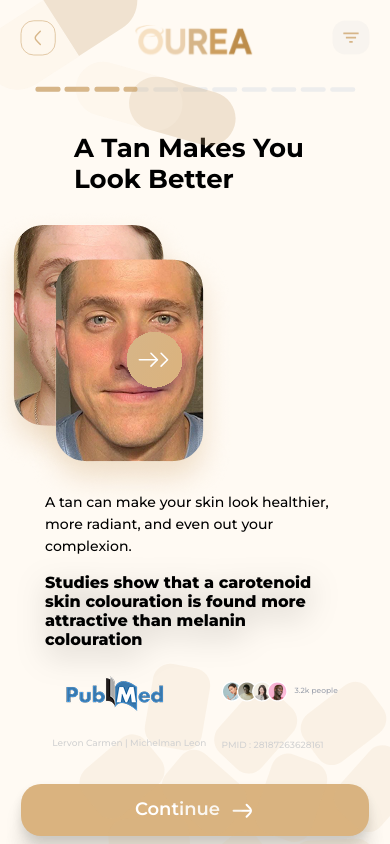
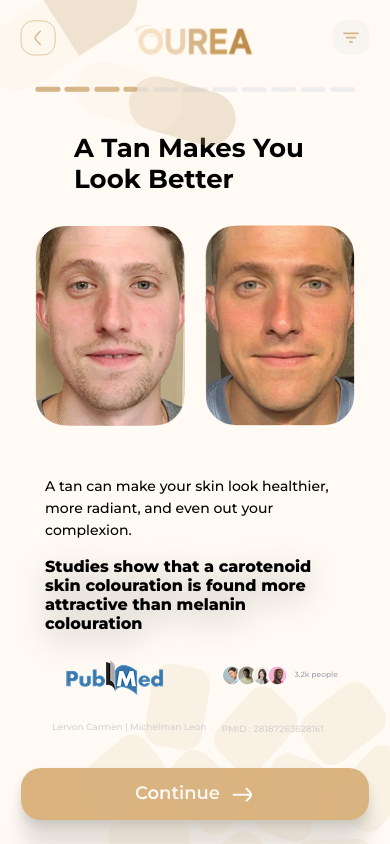
Before and after one commit to rakeshascoder/quiz, a React (Vite) app: page /Refference_info_screen in a window 390 px wide. Built offline with nearby package versions, Linux system fonts and the light colour scheme.

Commit message:
check button sapce

```diff
--- a/src/Components/Pages/Analyzing_screen.jsx
+++ b/src/Components/Pages/Analyzing_screen.jsx
@@ -10,7 +10,7 @@ const Analyzing_screen = () => {
             <div className="flex   items-center justify-center mt-[23px] ">
                 <Forward_Line_Icon />
             </div>
-            <div className="">
+            <div className="mb-[50px]">
                 <p className="font-extrabold text-[20px] w-[271px] mx-auto mt-[56px] text-center">
                     Analyzing Your Answer, Your Skin Tone,
                 </p>
--- a/src/Components/Pages/Full_Plan.jsx
+++ b/src/Components/Pages/Full_Plan.jsx
@@ -224,7 +224,7 @@ const Full_Plan = () => {
                     </div>
                 </div>
             </div>
-            <div className='flex justify-center mt-[60px]'>
+            <div className='flex justify-center mt-[60px] mb-[51px]'>
                 <Commonbtn text={"Get My Plan"} />
             </div>
         </div>;
--- a/src/Components/Pages/Refference_info_screen.jsx
+++ b/src/Components/Pages/Refference_info_screen.jsx
@@ -21,17 +21,15 @@ const Refference_info_screen = () => {
             <p className=" font-bold text-[26px] leading-[119%] mt-[41px] m-auto w-[242px]" >
                 A Tan Makes You Look Better
             </p>
-
-
-            <div className="relative  h-[270px]">
-                <img className="absolute top-3.5 right-[50%] rig ht-[40%]" src={reffernce_info_img1} alt="people_preface" />
-                <img className="absolute top-12 right-[39%] ri ght-[-12%]" src={reffernce_info_img2} alt="people_preface" />
-                <div className=" absolute top-32 right-[49%]">
+            <div className="relative  h-[250px]  flex xl:flex-none justify-center mt-[30px]">
+                <img className="xl:absolute top-3.5 xl:right-[50%] w-[150px] h-[201px] xl:h-full xl:w-fit" src={reffernce_info_img1} alt="people_preface" />
+                <img className="xl:absolute top-12 xl:right-[36%] ms-[20px] xl:ms-0  w-[150px] h-[201px] xl:h-full xl:w-fit" src={reffernce_info_img2} alt="people_preface" />
+                <div className=" absolute top-[130px] right-[46.5%] xl:block hidden">
                     <Forward_btn_circle_Icon />
                 </div>
             </div>
 
-            <div className="relative sm:w-[319px] w-[300px] m-auto mt-[26px]">
+            <div className="relative sm:w-[319px] w-[300px] m-auto xl:mt-[100px]">
                 <p className="font-medium text-[14px] leading-[22px] ">
                     A tan can make your skin look healthier, more radiant, and even out your complexion.
                 </p>
--- a/src/Components/Pages/Scan_your_face.jsx
+++ b/src/Components/Pages/Scan_your_face.jsx
@@ -36,7 +36,7 @@ const Scan_your_face = () => {
             <div className='mt-[16px]  flex justify-center'>
                 <Commonbtn text={"Let’s Do it"} />
             </div>
-            <div className="sm:w-[348px] w-[290px] mx-auto mt-[24px] flex items-start">
+            <div className="sm:w-[348px] w-[290px] mx-auto mt-[24px] flex items-start mb-[30px]">
                 <span>
                     <Data_privacy_Icon />
                 </span>
--- a/src/Routes/Routes_file.jsx
+++ b/src/Routes/Routes_file.jsx
@@ -59,8 +59,8 @@ const Routes_file = () => {
         <Route path='/Take_Picture_screen' element={<Take_Picture_screen />} />
         <Route path='/Failed_Picture' element={<Failed_Picture />} />
         <Route path='/Analyzing_screen' element={<Analyzing_screen />} />
+        <Route path='/Chart_progress' element={<Chart_progress />} />
         <Route path='/E_mail_screen' element={<E_mail_screen />} />
-        <Route path='/Chart_progress' element={<Chart_progress />} />
         <Route path='/Full_Plan' element={<Full_Plan />} />
       </Route>
     </Routes>
```
Also changed, not shown: src/assets/Images/Png/reffernce_info_img1.png, src/assets/Images/Png/reffernce_info_img2.png.
